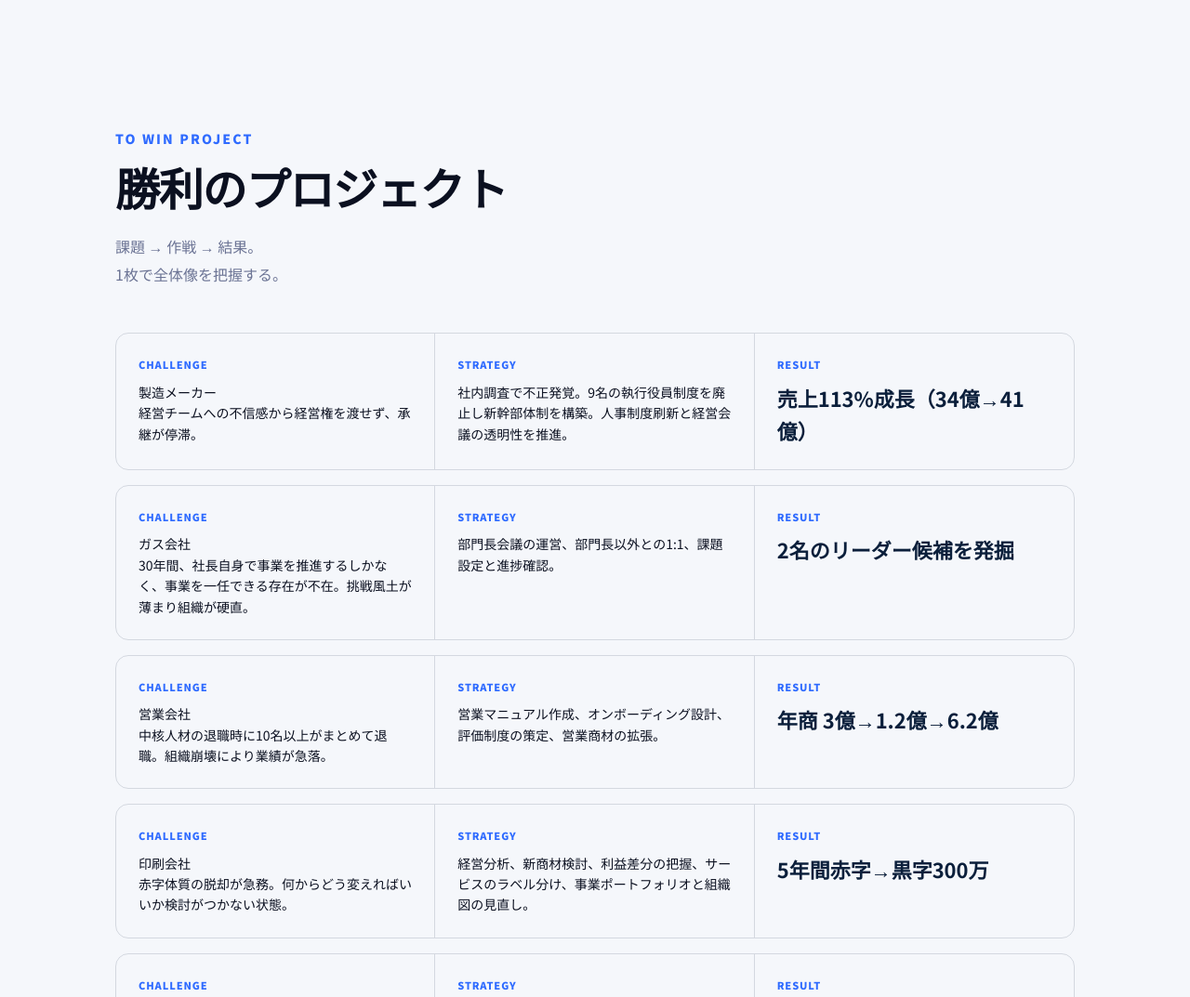
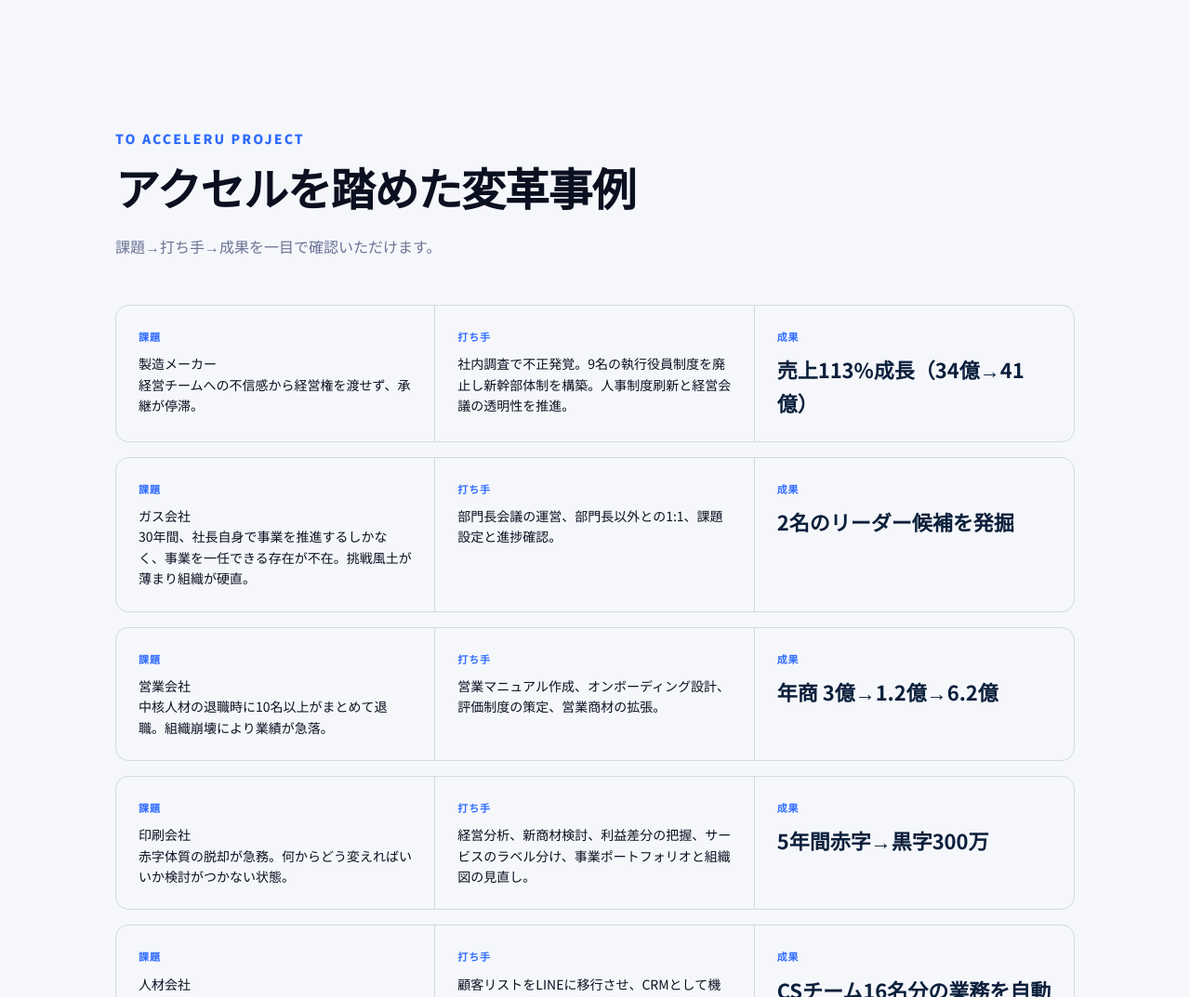
Before and after one commit to nagata1010/aikasu-b2b-lp, a plain HTML site: page index.html in a window 1280 px wide. Shown: the part 7760-8833 px from the top of the page at 93% size. Drawn offline with Linux system fonts and the light colour scheme.

Commit message:
TO WIN PROJECT → TO ACCELERU PROJECT に変更、Statement 3 テキスト更新
- セクション名を TO ACCELERU PROJECT に変更
- タイトルを「アクセルを踏めた変革事例」に更新
- 説明文を「課題→打ち手→成果を一目で確認いただけます。」に更新
- TWPカードラベルを日本語化（課題/打ち手/成果）
- Statement 3 を「アクセルを踏むなら、仕組み改革から」に変更

Co-Authored-By: Claude Opus 4.6 <noreply@anthropic.com>

```diff
--- a/index.html
+++ b/index.html
@@ -412,9 +412,9 @@ footer{padding:40px 0;font-size:12px;color:var(--sub);border-top:1px solid var(-
 <!-- ===== TO WIN PROJECT ===== -->
 <section class="sec" id="to-win" style="background:var(--muted)">
 <div class="wrap">
-  <div class="en-label">TO WIN PROJECT</div>
-  <h2 class="sec-title">勝利の<br class="sp-br">プロジェクト</h2>
-  <p class="sec-desc">課題 → 作戦 → 結果。<br>1枚で全体像を<br class="sp-br">把握する。</p>
+  <div class="en-label">TO ACCELERU PROJECT</div>
+  <h2 class="sec-title">アクセルを踏めた<br class="sp-br">変革事例</h2>
+  <p class="sec-desc">課題→打ち手→成果を<br class="sp-br">一目で確認いただけます。</p>
   <div class="twp-grid" id="twpGrid"></div>
 </div>
 </section>
@@ -447,7 +447,7 @@ footer{padding:40px 0;font-size:12px;color:var(--sub);border-top:1px solid var(-
 <!-- ===== STATEMENT 3 ===== -->
 <section class="statement statement-ink">
 <div class="wrap">
-  <p>アクセルを踏めた<br class="sp-br">変革事例</p>
+  <p>アクセルを踏むなら、<br class="sp-br">仕組み改革から</p>
 </div>
 </section>
 <!-- ===== PAST WORKS ===== -->
@@ -612,9 +612,9 @@ function renderTWP(){
   if(top5.length<5)top5=content.cases.slice(0,5);
   top5.forEach(function(c,i){
     h+='<div class="twp-card">';
-    h+='<div class="twp-cell"><div class="twp-cell-label">CHALLENGE</div><div class="twp-cell-val">'+c.industry+'<br>'+c.challenge+'</div></div>';
-    h+='<div class="twp-cell"><div class="twp-cell-label">STRATEGY</div><div class="twp-cell-val">'+c.approach+'</div></div>';
-    h+='<div class="twp-cell"><div class="twp-cell-label">RESULT</div><div class="twp-cell-val"><strong>'+c.result+'</strong></div></div>';
+    h+='<div class="twp-cell"><div class="twp-cell-label">課題</div><div class="twp-cell-val">'+c.industry+'<br>'+c.challenge+'</div></div>';
+    h+='<div class="twp-cell"><div class="twp-cell-label">打ち手</div><div class="twp-cell-val">'+c.approach+'</div></div>';
+    h+='<div class="twp-cell"><div class="twp-cell-label">成果</div><div class="twp-cell-val"><strong>'+c.result+'</strong></div></div>';
     h+='</div>';
   });
   g.innerHTML=h;
```
